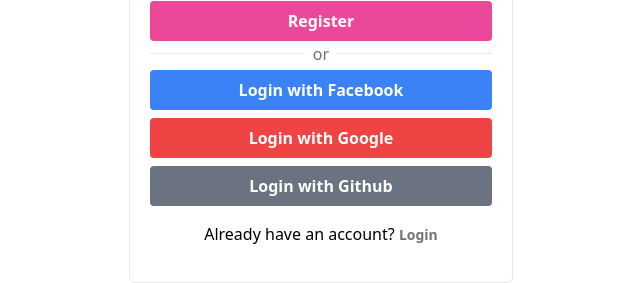
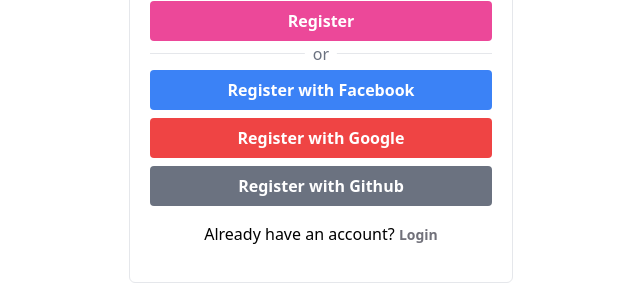
Before and after one commit to ssakib4040/nextjs-tailwind-auth, a Next.js app: page /register in a window 1280 px wide. Shown: the part 288-571 px from the top of the page, without its empty margins (319-959 px from the left). Built offline with nearby package versions, Linux system fonts and the light colour scheme.

Commit message:
Logout button added

```diff
--- a/pages/index.tsx
+++ b/pages/index.tsx
@@ -4,6 +4,11 @@
   return (
     <div className="container mx-auto">
       <h2 className="text-2xl font-semibold">Protected Page</h2>
+      {/* <button className="">Logout</button>  */}
+      {/* create a button  */}
+      <button className="bg-pink-500 hover:bg-pink-700 text-white font-bold py-2 px-4 rounded focus:outline-none focus:shadow-outline focus:ring-2 focus:ring-pink-500">
+        Logout
+      </button>
     </div>
   );
 }
--- a/pages/register.tsx
+++ b/pages/register.tsx
@@ -53,15 +53,15 @@
 
       <div className="mb-4 ">
         <button className="bg-blue-500 hover:bg-blue-700 text-white font-bold py-2 px-4 rounded focus:outline-none focus:shadow-outline focus:ring-2 focus:ring-pink-500 w-full">
-          Login with Facebook
+        Register with Facebook
         </button>
 
         <button className="bg-red-500 hover:bg-red-700 text-white font-bold py-2 px-4 rounded focus:outline-none focus:shadow-outline focus:ring-2 focus:ring-pink-500 w-full mt-2">
-          Login with Google
+        Register with Google
         </button>
 
         <button className="bg-gray-500 hover:bg-gray-700 text-white font-bold py-2 px-4 rounded focus:outline-none focus:shadow-outline focus:ring-2 focus:ring-pink-500 w-full mt-2">
-          Login with Github
+        Register with Github
         </button>
       </div>
 
```
